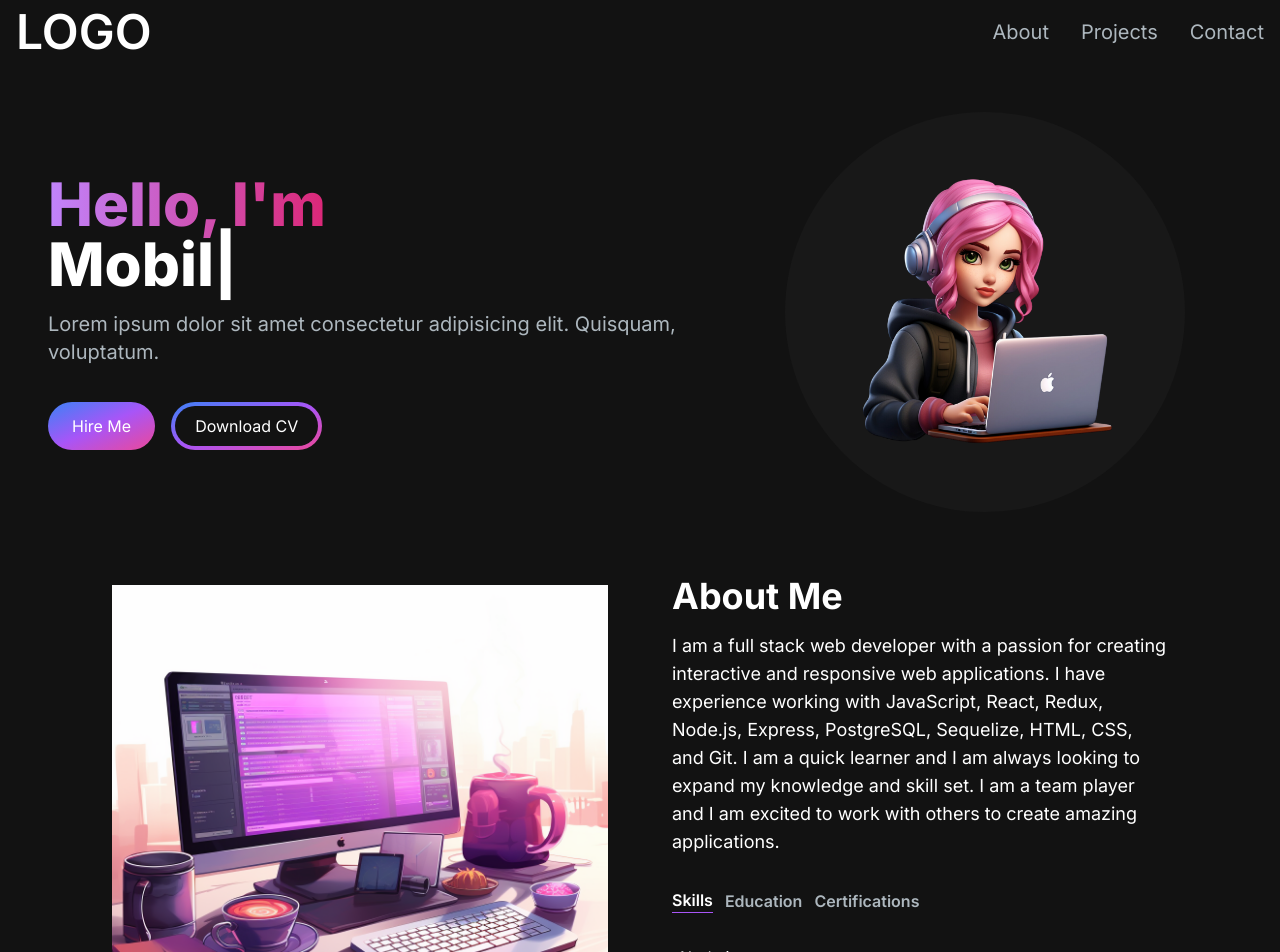
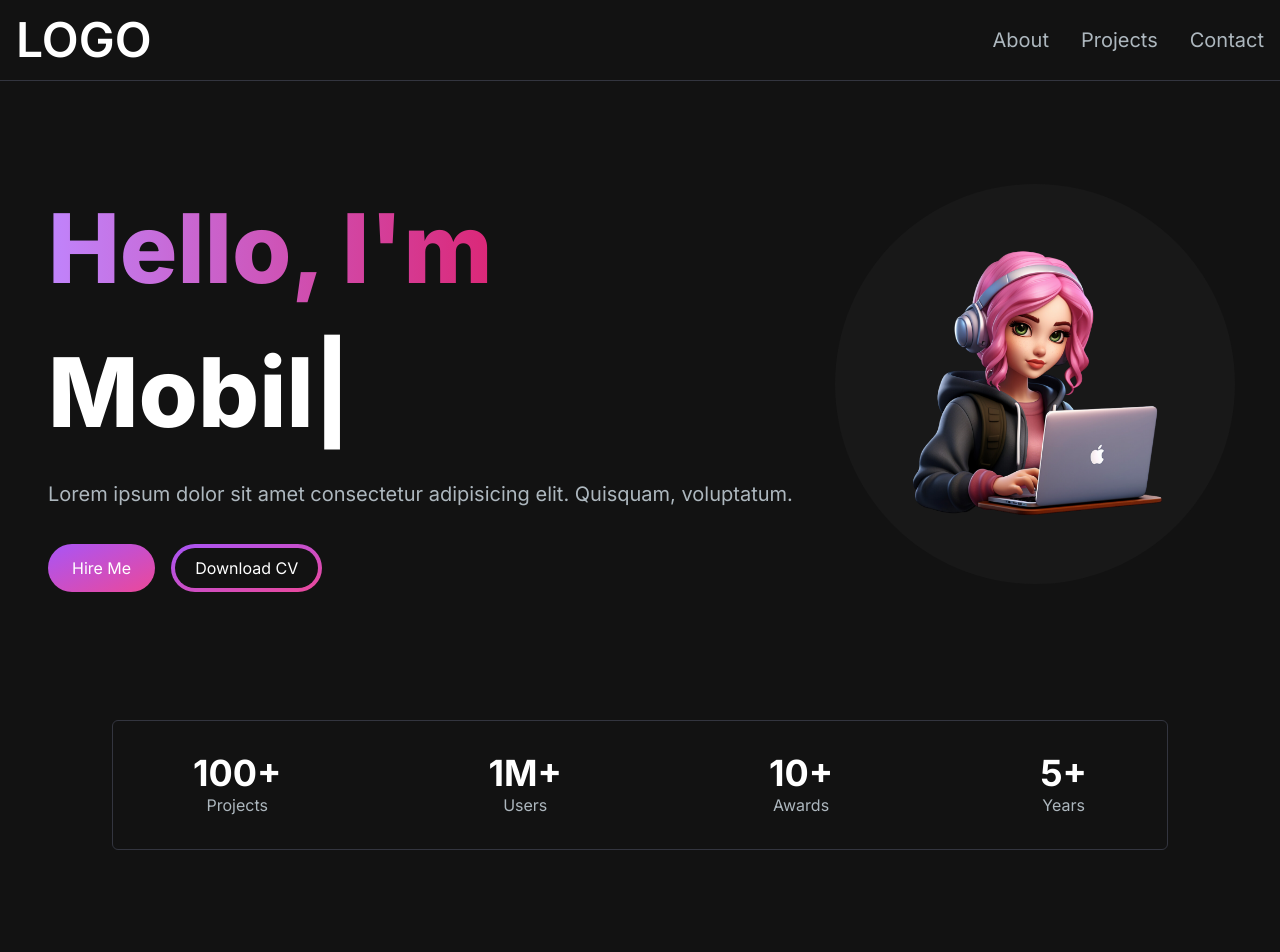
Before and after one commit to alefe0518/nextjs-portfolio, a Next.js app: page / in a window 1280 px wide. Shown: the top 952 px of the page. Built offline with nearby package versions, Linux system fonts and the light colour scheme.

Commit message:
added achievements section & customizations

```diff
--- /dev/null
+++ b/src/app/components/AchievementsSection.jsx
@@ -0,0 +1,42 @@
+import React from "react";
+
+const achievementsList = [
+  {
+    metric: "Projects",
+    value: "100+",
+  },
+  {
+    metric: "Users",
+    value: "1M+",
+  },
+  {
+    metric: "Awards",
+    value: "10+",
+  },
+  {
+    metric: "Years",
+    value: "5+",
+  },
+];
+
+const AchievementsSection = () => {
+  return (
+    <div className="py-8 px-4 xl:gap-16 sm:py-16 xl:px-16">
+      <div className="border-[#33353F] border rounded-md py-8 px-16 flex flex-row items-center justify-between">
+        {achievementsList.map((achievement, index) => (
+          <div
+            key={index}
+            className="flex flex-col items-center justify-center mx-4"
+          >
+            <h1 className="text-white text-4xl font-bold">
+              {achievement.value}
+            </h1>
+            <p className="text-[#ADB7BE] text-base">{achievement.metric}</p>
+          </div>
+        ))}
+      </div>
+    </div>
+  );
+};
+
+export default AchievementsSection;
--- a/src/app/components/EmailSection.jsx
+++ b/src/app/components/EmailSection.jsx
@@ -7,7 +7,7 @@ import Image from "next/image";
 const EmailSection = () => {
   return (
     <section className="grid md:grid-cols-2 my-12 md:my-12 py-24 gap-4 relative">
-      <div className="bg-[radial-gradient(ellipse_at_center,_var(--tw-gradient-stops))] from-purple-900 to-transparent rounded-full h-80 w-80 z-0 blur-lg absolute top-3/4 -left-4 transform -translate-x-1/2 -translate-1/2"></div>
+      <div className="bg-[radial-gradient(ellipse_at_center,_var(--tw-gradient-stops))] from-primary-900 to-transparent rounded-full h-80 w-80 z-0 blur-lg absolute top-3/4 -left-4 transform -translate-x-1/2 -translate-1/2"></div>
       <div className="z-10">
         <h5 className="text-xl font-bold text-white my-2">Let's Connect</h5>
         <p className="text-[#ADB7BE] mb-4 max-w-md">
@@ -73,7 +73,7 @@ const EmailSection = () => {
           </div>
           <button
             type="submit"
-            className="bg-purple-500 hover:bg-purple-600 text-white font-medium py-2.5 px-5 rounded-lg w-full"
+            className="bg-primary-500 hover:bg-primary-600 text-white font-medium py-2.5 px-5 rounded-lg w-full"
           >
             Send Message
           </button>
--- a/src/app/components/Footer.jsx
+++ b/src/app/components/Footer.jsx
@@ -2,7 +2,7 @@ import React from "react";
 
 const Footer = () => {
   return (
-    <footer className="footer border border-t-[#33353F] border-l-transparent border-r-transparent text-white">
+    <footer className="footer border border-t-[#33353F] z-10 border-l-transparent border-r-transparent text-white">
       <div className="container p-12 flex justify-between">
         <span>LOGO</span>
         <p className="text-slate-600">All rights reserved.</p>
--- a/src/app/components/HeroSection.jsx
+++ b/src/app/components/HeroSection.jsx
@@ -5,11 +5,11 @@ import { TypeAnimation } from "react-type-animation";
 
 const HeroSection = () => {
   return (
-    <section>
+    <section className="lg:py-16">
       <div className="grid grid-cols-1 sm:grid-cols-12">
-        <div className="col-span-7 place-self-center text-center sm:text-left">
-          <h1 className="text-white mb-4 text-4xl sm:text-5xl lg:text-6xl font-extrabold">
-            <span className="text-transparent bg-clip-text bg-gradient-to-r from-purple-400 to-pink-600">
+        <div className="col-span-8 place-self-center text-center sm:text-left justify-self-start">
+          <h1 className="text-white mb-4 text-4xl sm:text-5xl lg:leading-normal lg:text-8xl font-extrabold">
+            <span className="text-transparent bg-clip-text bg-gradient-to-r from-primary-400 to-secondary-600">
               Hello, I'm{" "}
             </span>
             <br></br>
@@ -34,17 +34,17 @@ const HeroSection = () => {
             voluptatum.
           </p>
           <div>
-            <button className="px-6 py-3 w-full sm:w-fit rounded-full mr-4 bg-gradient-to-br from-blue-500 via-purple-500 to-pink-500 hover:bg-slate-200 text-white">
+            <button className="px-6 py-3 w-full sm:w-fit rounded-full mr-4 bg-gradient-to-br from-primary-500 to-secondary-500 hover:bg-slate-200 text-white">
               Hire Me
             </button>
-            <button className="px-1 py-1 w-full sm:w-fit rounded-full bg-gradient-to-br from-blue-500 via-purple-500 to-pink-500 hover:bg-slate-800 text-white mt-3">
+            <button className="px-1 py-1 w-full sm:w-fit rounded-full bg-gradient-to-br from-primary-500 to-secondary-500 hover:bg-slate-800 text-white mt-3">
               <span className="block bg-[#121212] hover:bg-slate-800 rounded-full px-5 py-2">
                 Download CV
               </span>
             </button>
           </div>
         </div>
-        <div className="col-span-5 place-self-center mt-4 lg:mt-0">
+        <div className="col-span-4 place-self-center mt-4 lg:mt-0">
           <div className="rounded-full bg-[#181818] w-[250px] h-[250px] lg:w-[400px] lg:h-[400px] relative">
             <Image
               src="/images/hero-image.png"
--- a/src/app/components/Navbar.jsx
+++ b/src/app/components/Navbar.jsx
@@ -24,8 +24,8 @@ const Navbar = () => {
   const [navbarOpen, setNavbarOpen] = useState(false);
 
   return (
-    <nav className="fixed top-0 left-0 right-0 z-10 bg-[#121212] bg-opacity-100">
-      <div className="flex flex-wrap items-center justify-between mx-auto px-4 py-2">
+    <nav className="fixed mx-auto top-0 left-0 right-0 z-10 bg-[#121212] bg-opacity-100 border-[#33353F] border-b">
+      <div className="flex container lg:py-4 flex-wrap items-center justify-between mx-auto px-4 py-2">
         <Link
           href={"/"}
           className="text-2xl md:text-5xl text-white font-semibold"
--- a/src/app/components/ProjectTag.jsx
+++ b/src/app/components/ProjectTag.jsx
@@ -2,7 +2,7 @@ import React from "react";
 
 const ProjectTag = ({ name, onClick, isSelected }) => {
   const buttonStyles = isSelected
-    ? "text-white border-purple-500"
+    ? "text-white border-primary-500"
     : "text-[#ADB7BE] border-slate-600 hover:border-white";
   return (
     <button
--- a/src/app/page.js
+++ b/src/app/page.js
@@ -5,6 +5,7 @@ import AboutSection from "./components/AboutSection";
 import ProjectsSection from "./components/ProjectsSection";
 import EmailSection from "./components/EmailSection";
 import Footer from "./components/Footer";
+import AchievementsSection from "./components/AchievementsSection";
 
 export default function Home() {
   return (
@@ -12,6 +13,7 @@ export default function Home() {
       <Navbar />
       <div class="container mt-24 mx-auto px-12 py-4">
         <HeroSection />
+        <AchievementsSection />
         <AboutSection />
         <ProjectsSection />
         <EmailSection />
--- a/tailwind.config.js
+++ b/tailwind.config.js
@@ -1,18 +1,24 @@
 /** @type {import('tailwindcss').Config} */
+const colors = require("tailwindcss/colors");
 module.exports = {
   content: [
-    './src/pages/**/*.{js,ts,jsx,tsx,mdx}',
-    './src/components/**/*.{js,ts,jsx,tsx,mdx}',
-    './src/app/**/*.{js,ts,jsx,tsx,mdx}',
+    "./src/pages/**/*.{js,ts,jsx,tsx,mdx}",
+    "./src/components/**/*.{js,ts,jsx,tsx,mdx}",
+    "./src/app/**/*.{js,ts,jsx,tsx,mdx}",
   ],
   theme: {
     extend: {
       backgroundImage: {
-        'gradient-radial': 'radial-gradient(var(--tw-gradient-stops))',
-        'gradient-conic':
-          'conic-gradient(from 180deg at 50% 50%, var(--tw-gradient-stops))',
+        "gradient-radial": "radial-gradient(var(--tw-gradient-stops))",
+        "gradient-conic":
+          "conic-gradient(from 180deg at 50% 50%, var(--tw-gradient-stops))",
       },
+    },
+    colors: {
+      ...colors,
+      primary: colors.purple,
+      secondary: colors.pink,
     },
   },
   plugins: [],
-}
+};
```
